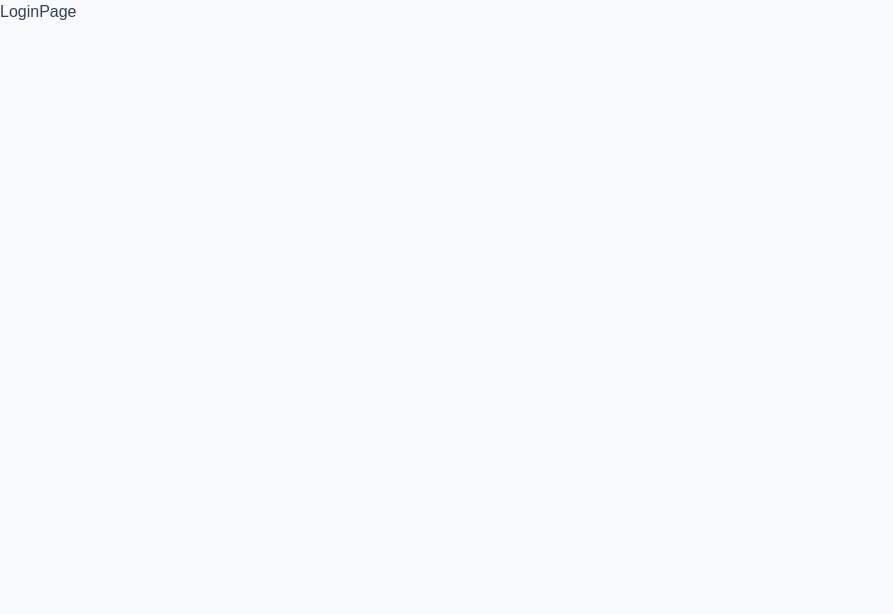
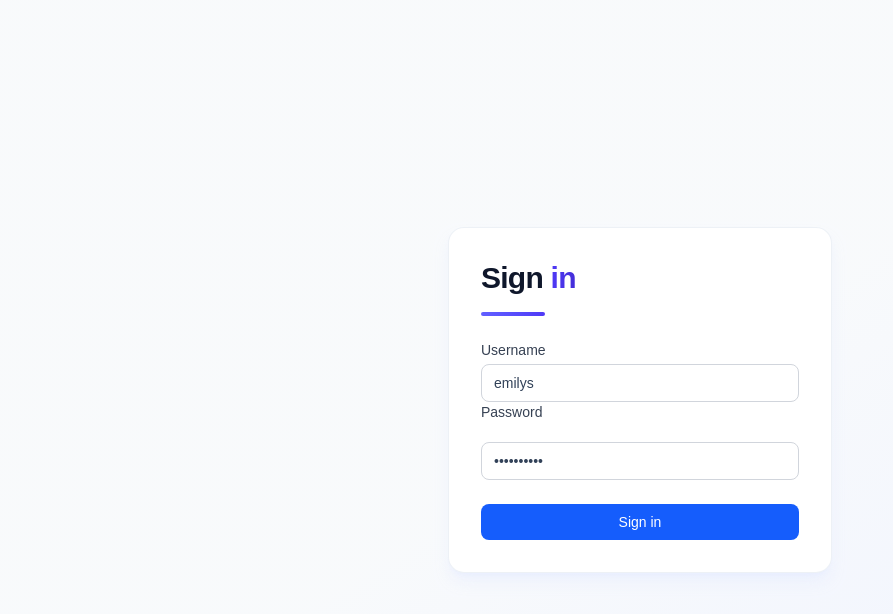
Before and after one commit to fathulxxi/test-mini-project, a React (Vite) app: page /login in a window 1280 px wide. Shown: the top 614 px of the page, without its empty margins (0-893 px from the left). Built offline with nearby package versions, Linux system fonts and the light colour scheme.

Commit message:
add: Login and adjust layout

```diff
--- a/src/components/layout/Navbar.jsx
+++ b/src/components/layout/Navbar.jsx
@@ -6,13 +6,15 @@ export default function Navbar() {
   const initials = `${user?.firstName?.[0] ?? ''}${user?.lastName?.[0] ?? ''}`.toUpperCase();
 
   return (
-    <header className="h-16 bg-white border-b flex items-center justify-between px-6">
-      <h1 className="text-lg font-semibold">Dashboard</h1>
+    <header className="h-16 bg-white/80 backdrop-blur-sm border-b border-slate-200/60 shadow-sm shadow-indigo-100/30 flex items-center justify-between px-6">
+      <h1 className="text-lg font-bold bg-linear-to-r from-indigo-600 to-indigo-700 bg-clip-text text-transparent tracking-tight">
+        Dashboard
+      </h1>
       <div className="flex items-center gap-3">
-        <div className="w-8 h-8 rounded-full bg-blue-100 text-blue-700 flex items-center justify-center text-sm font-medium">
+        <div className="w-8 h-8 rounded-full bg-indigo-100 text-indigo-600 flex items-center justify-center text-sm font-semibold">
           {initials}
         </div>
-        <span className="text-sm text-gray-600">{user?.email}</span>
+        <span className="text-sm text-slate-600">{user?.email}</span>
       </div>
     </header>
   );
--- a/src/components/layout/Sidebar.jsx
+++ b/src/components/layout/Sidebar.jsx
@@ -12,17 +12,22 @@ export default function Sidebar() {
   };
 
   return (
-    <div className="w-64 bg-white border-r flex flex-col h-full">
-      <div className="p-6 border-b">
-        <p className="text-xs text-gray-500 uppercase">Welcome</p>
-        <p className="font-semibold">{user?.firstName} {user?.lastName}</p>
+    <div className="w-64 bg-white/80 backdrop-blur-sm border-r border-slate-200/60 flex flex-col h-full">
+      <div className="p-6 border-b border-slate-200/60">
+        <p className="text-xs text-slate-500 uppercase tracking-wider">Welcome</p>
+        <p className="font-semibold text-slate-900 mt-0.5">{user?.firstName} {user?.lastName}</p>
+        <div className="mt-3 h-1 w-8 bg-linear-to-r from-indigo-500 to-indigo-600 rounded-full"></div>
       </div>
       <nav className="flex-1 p-4 space-y-1">
         <NavLink
           to="/"
           end
           className={({ isActive }) =>
-            `block px-3 py-2 rounded-md text-sm ${isActive ? 'bg-blue-50 text-blue-700' : 'text-gray-600 hover:bg-gray-50'}`
+            `block px-3 py-2 rounded-lg text-sm transition-all duration-200 ${
+              isActive
+                ? 'bg-indigo-50 text-indigo-700 border border-indigo-100/60 font-medium'
+                : 'text-slate-600 hover:bg-slate-50 hover:text-slate-900'
+            }`
           }
         >
           Home
@@ -30,16 +35,20 @@ export default function Sidebar() {
         <NavLink
           to="/products"
           className={({ isActive }) =>
-            `block px-3 py-2 rounded-md text-sm ${isActive ? 'bg-blue-50 text-blue-700' : 'text-gray-600 hover:bg-gray-50'}`
+            `block px-3 py-2 rounded-lg text-sm transition-all duration-200 ${
+              isActive
+                ? 'bg-indigo-50 text-indigo-700 border border-indigo-100/60 font-medium'
+                : 'text-slate-600 hover:bg-slate-50 hover:text-slate-900'
+            }`
           }
         >
           Products
         </NavLink>
       </nav>
-      <div className="p-4 border-t">
+      <div className="p-4 border-t border-slate-200/60">
         <button
           onClick={handleLogout}
-          className="text-red-600 hover:bg-red-50 w-full text-left px-3 py-2 rounded-md text-sm"
+          className="text-red-600 hover:bg-red-50 w-full text-left px-3 py-2 rounded-lg text-sm transition-all duration-200"
         >
           Logout
         </button>
--- a/src/pages/LoginPage.jsx
+++ b/src/pages/LoginPage.jsx
@@ -1,3 +1,95 @@
+import { useState, useEffect } from 'react';
+import { useNavigate } from 'react-router-dom';
+import useAuthStore from '../store/useAuthStore';
+import { loginApi } from '../api/authApi';
+import Input from '../components/ui/Input';
+import Button from '../components/ui/Button';
+
 export default function LoginPage() {
-  return <div>LoginPage</div>;
+  const navigate = useNavigate();
+  const { isAuthenticated, login } = useAuthStore();
+
+  const [form, setForm] = useState({
+    username: 'emilys',
+    password: 'emilyspass',
+  });
+  const [loading, setLoading] = useState(false);
+  const [error, setError] = useState('');
+
+  useEffect(() => {
+    if (isAuthenticated) {
+      navigate('/', { replace: true });
+    }
+  }, [isAuthenticated, navigate]);
+
+  const handleChange = (e) => {
+    const { name, value } = e.target;
+    setForm((prev) => ({ ...prev, [name]: value }));
+  };
+
+  const handleSubmit = async (e) => {
+    e.preventDefault();
+    setError('');
+    setLoading(true);
+
+    try {
+      const res = await loginApi(form);
+      const { accessToken, ...userData } = res.data;
+      login(userData, accessToken);
+      navigate('/');
+    } catch (err) {
+      setError('Invalid username or password.');
+    } finally {
+      setLoading(false);
+    }
+  };
+
+  return (
+    <div className="min-h-screen flex items-center justify-center bg-linear-to-br from-slate-50 via-slate-50 to-indigo-50 px-4">
+      <div className="bg-white rounded-2xl shadow-lg shadow-indigo-100/50 border border-slate-200/60 backdrop-blur-sm w-full max-w-sm p-8 hover:shadow-xl hover:shadow-indigo-100/60 transition-all duration-300">
+        <div className="space-y-4 mb-6">
+          <div>
+            <h1 className="text-3xl font-bold text-slate-900 tracking-tight">
+              Sign <span className="bg-linear-to-r from-indigo-600 to-indigo-700 bg-clip-text text-transparent">in</span>
+            </h1>
+          </div>
+          <div className="h-1 w-16 bg-linear-to-r from-indigo-500 to-indigo-600 rounded-full"></div>
+        </div>
+
+        {error && (
+          <div className="bg-red-50 border border-red-200/60 rounded-xl p-3 text-sm text-red-600 mb-4">
+            {error}
+          </div>
+        )}
+
+        <form onSubmit={handleSubmit}>
+          <Input
+            label="Username"
+            type="text"
+            name="username"
+            value={form.username}
+            onChange={handleChange}
+            className="w-full"
+          />
+
+          <Input
+            label="Password"
+            type="password"
+            name="password"
+            value={form.password}
+            onChange={handleChange}
+            className="w-full mt-4"
+          />
+
+          <Button
+            type="submit"
+            loading={loading}
+            className="w-full mt-6"
+          >
+            Sign in
+          </Button>
+        </form>
+      </div>
+    </div>
+  );
 }
```
